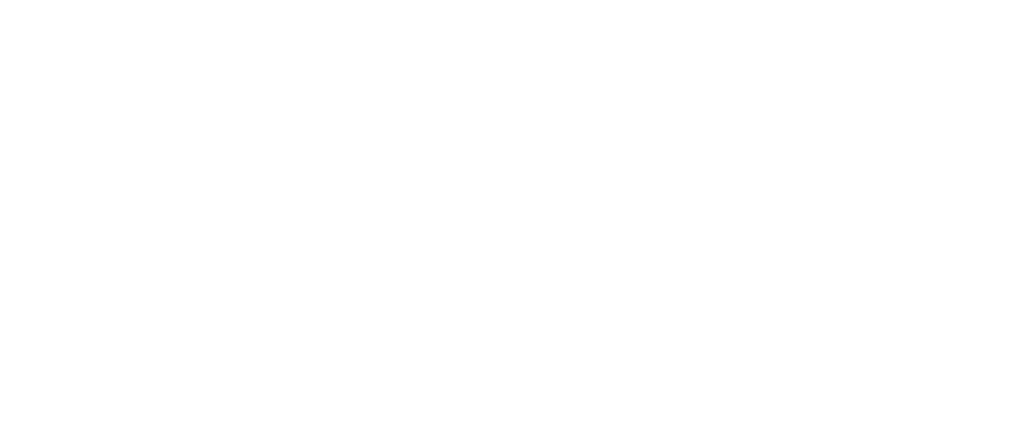
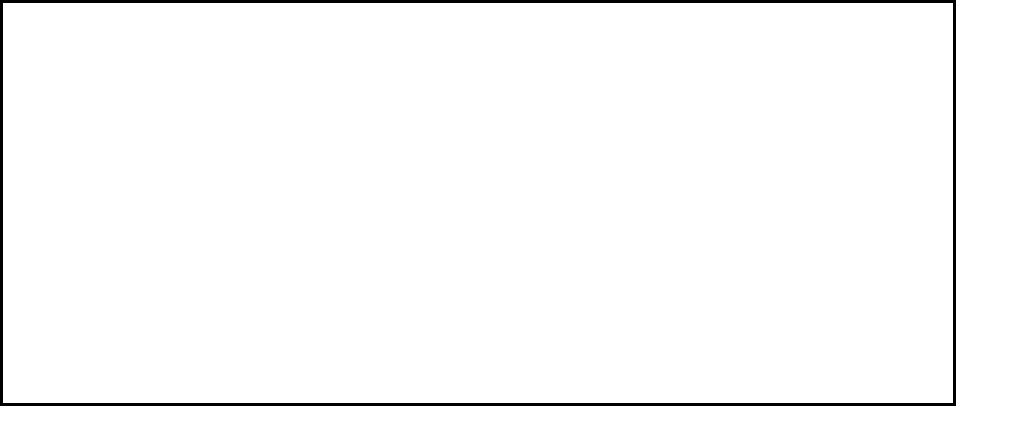
Before and after one commit to lowwrena1/DinosaurGame, a plain HTML site: page index.html in a window 1280 px wide. Shown: the whole page, without its empty margins (0-1019 px from the left). Drawn offline with Linux system fonts and the light colour scheme.

Commit message:
created css link for style sheet and added some basic styling and border for the game area

```diff
--- a/assets/css/stylesheet.css
+++ b/assets/css/stylesheet.css
@@ -0,0 +1,9 @@
+*{
+    padding: 0;
+    margin: 0;
+}
+#game{
+    width: 950px;
+    height: 400px;
+    border: 3px solid black;
+}
--- a/index.html
+++ b/index.html
@@ -5,6 +5,7 @@
     <meta name="viewport" content="width=device-width, initial-scale=1.0">
     <meta http-equiv="X-UA-Compatible" content="ie=edge">
     <title>Dinosaur Game!</title>
+    <link rel="stylesheet" href="assets/css/stylesheet.css">
 </head>
 <body>
     <div id="game"></div>
```
